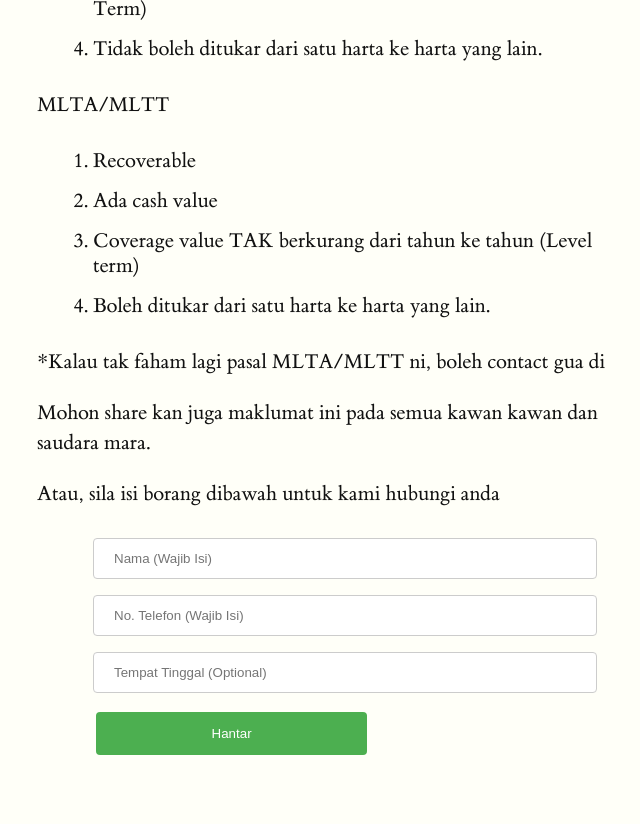
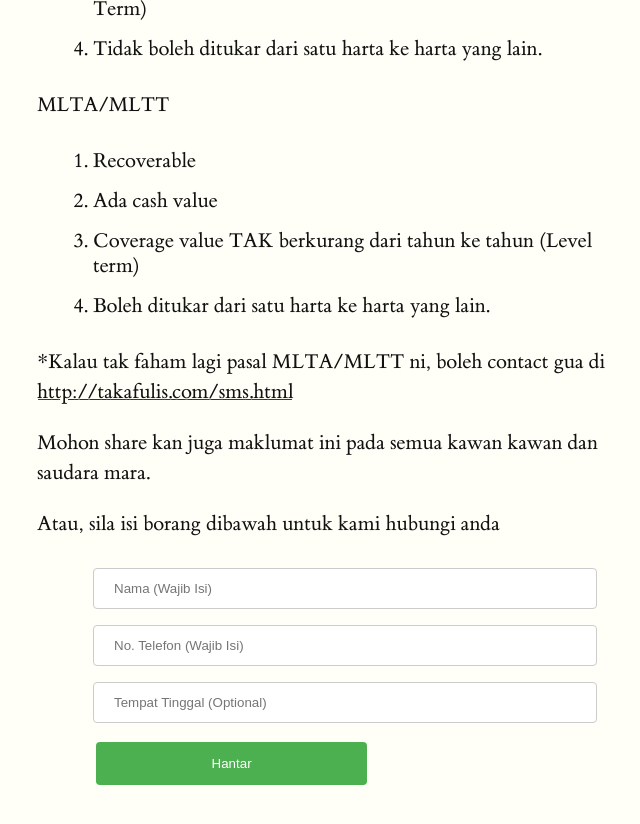
Before and after one commit to takafulis/takafulis.github.io, a Jekyll site: the page built from _posts/2017-01-26-pencerahan-mlta-mltt.md, in a window 1280 px wide and 900 px high, scrolled down 5382 px. Shown: the top 824 px of the window, without its empty margins (123-763 px from the left). Built offline with Jekyll 4.4.1, drawn with Linux system fonts in a browser that asks for light colours; some of the changed lines change nothing that is shown.

Commit message:
Update 2017-01-26-pencerahan-mlta-mltt.md

```diff
--- a/_posts/2017-01-26-pencerahan-mlta-mltt.md
+++ b/_posts/2017-01-26-pencerahan-mlta-mltt.md
@@ -105,6 +105,6 @@
 3. Coverage value TAK berkurang dari tahun ke tahun (Level term)
 4. Boleh ditukar dari satu harta ke harta yang lain.
 
-*Kalau tak faham lagi pasal MLTA/MLTT ni, boleh contact gua di [](http://takafulis.com/sms.html)
+*Kalau tak faham lagi pasal MLTA/MLTT ni, boleh contact gua di [http://takafulis.com/sms.html](http://takafulis.com/sms.html)
 
 Mohon share kan juga maklumat ini pada semua kawan kawan dan saudara mara.
```
